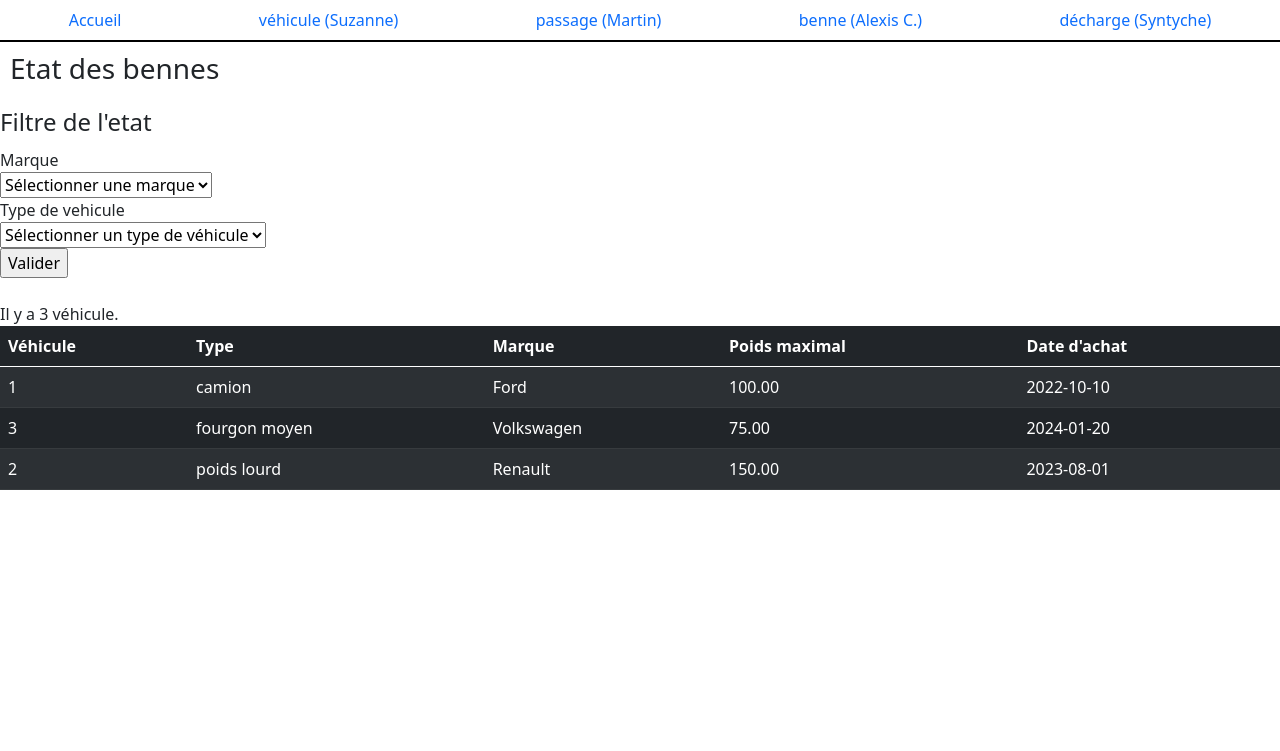
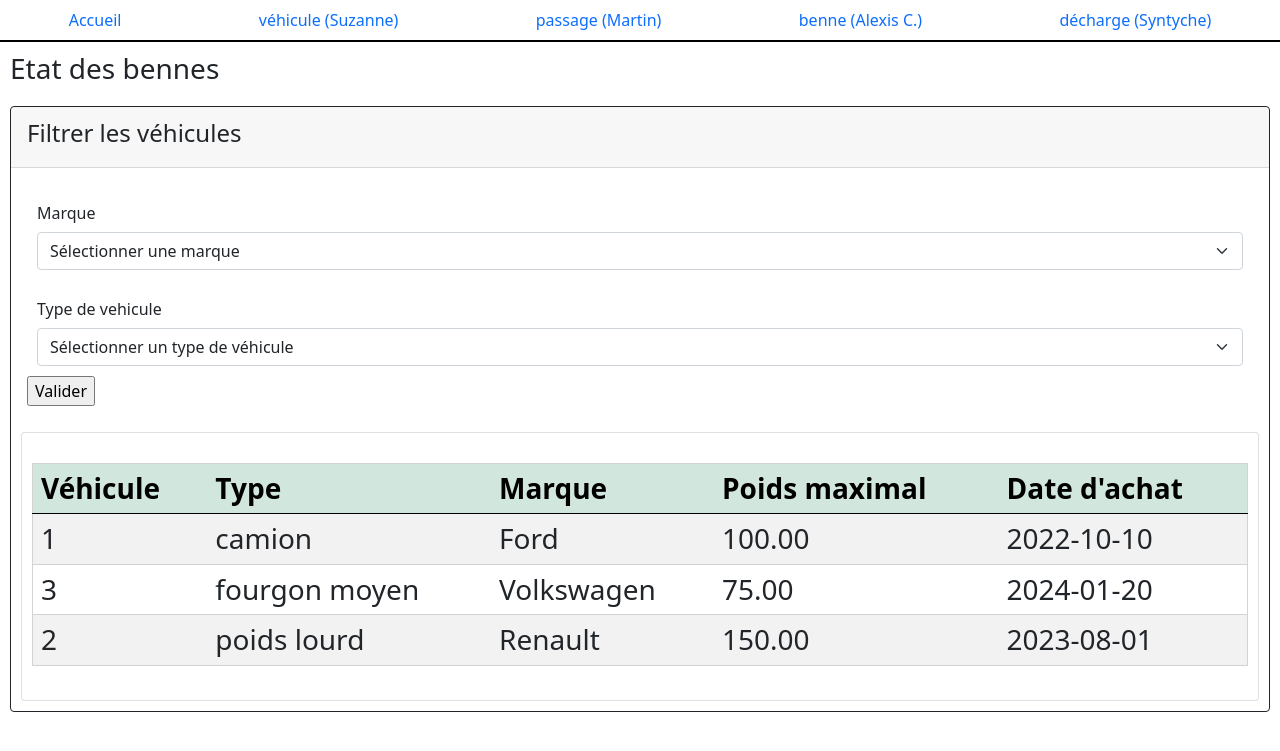
Before and after one commit to Suzdeloffre/SAE3-7, a Flask app: page /vehicule/etat in a window 1280 px wide. Shown: the top 751 px of the page. Run offline with Flask 3, Linux system fonts and the light colour scheme; data comes from the database, SQL or seed files in the repository; data that the repository does not hold is empty; some libraries are stand-ins or nearby versions.

Commit message:
ajout etat vehicule

```diff
--- a/sae.04/templates/benne/benne_etat.html
+++ b/sae.04/templates/benne/benne_etat.html
@@ -11,7 +11,7 @@
 
          <div class="card border-dark mb-3"  style="max-width: 100%;margin: 10px">
                 <div class="card-header">
-                    <legend> Filtrer les véhicules</legend>
+                    <legend> Filtrer les bennes</legend>
                 </div>
                 <div class="card-body">
 
--- a/sae.04/templates/vehicule/vehicule_etat.html
+++ b/sae.04/templates/vehicule/vehicule_etat.html
@@ -7,34 +7,46 @@
 {% block body %}
     <h3>Etat des bennes</h3>
     <form method="post" action="/benne/etat">
+        <div class="card border-dark mb-3"  style="max-width: 100%;margin: 10px">
+            <div class="card-header">
+                <legend> Filtrer les véhicules</legend>
+            </div>
+            <div class="card-body">
+
                 <fieldset>
-            <legend> Filtre de l'etat</legend>
 
-            <label for="marque">Marque</label><br>
-            <select name="marque">
+                    <div class="row g-3" style="padding:10px">
+                        <div class="col">
+                            <label class="col-sm-2 col-form-label" for="marque">Marque</label><br>
+                            <select class="form-select" name="marque">
                                 <option value="">Sélectionner une marque</option>
                                 {% for marque in marques %}
                                     <option value="{{ marque.id }}"> {{ marque.libelle }}</option>
                                 {% endfor %}
-            </select><br>
-
-            <label for="type_vehicule">Type de vehicule</label><br>
-            <select name="type_vehicule">
+                            </select>
+                        </div>
+                    </div>
+                     <div class="row g-3" style="padding:10px">
+                        <div class="col">
+                            <label class="col-sm-2 col-form-label" for="type_vehicule">Type de vehicule</label><br>
+                            <select class="form-select" name="type_vehicule">
                                 <option value="">Sélectionner un type de véhicule</option>
                                 {% for type_vehicule in type_vehicules %}
                                     <option value="{{ type_vehicule.id }}"> {{ type_vehicule.libelle }}</option>
                                 {% endfor %}
-            </select><br>
-
+                            </select>
+                        </div>
+                     </div>
                 <input type="submit" value="Valider" name="Valider">
             </fieldset>
+        </div>
     </form>
 
-    <br>
-    Il y a {{ nbV.nb_v }} véhicule.
-    <table class="table table-striped table-dark">
+    <div class="card" style="margin:10px">
+        <h3 Il y a {{ nbV.nb_v }} véhicule.</h3>
+        <table class="table table-striped table-hover" style="margin-top:20px; padding: 10px; border:lightgrey solid 1px; height: 50%; ">
             <thead>
-            <tr>
+            <tr class="table-success" >
                     <th>Véhicule</th>
                     <th>Type</th>
                     <th>Marque</th>
@@ -55,4 +67,5 @@
             {% endfor %}
             </tbody>
         </table>
+    </div>
 {% endblock %}
```
Lines whose indentation alone changed are shown as unchanged.
